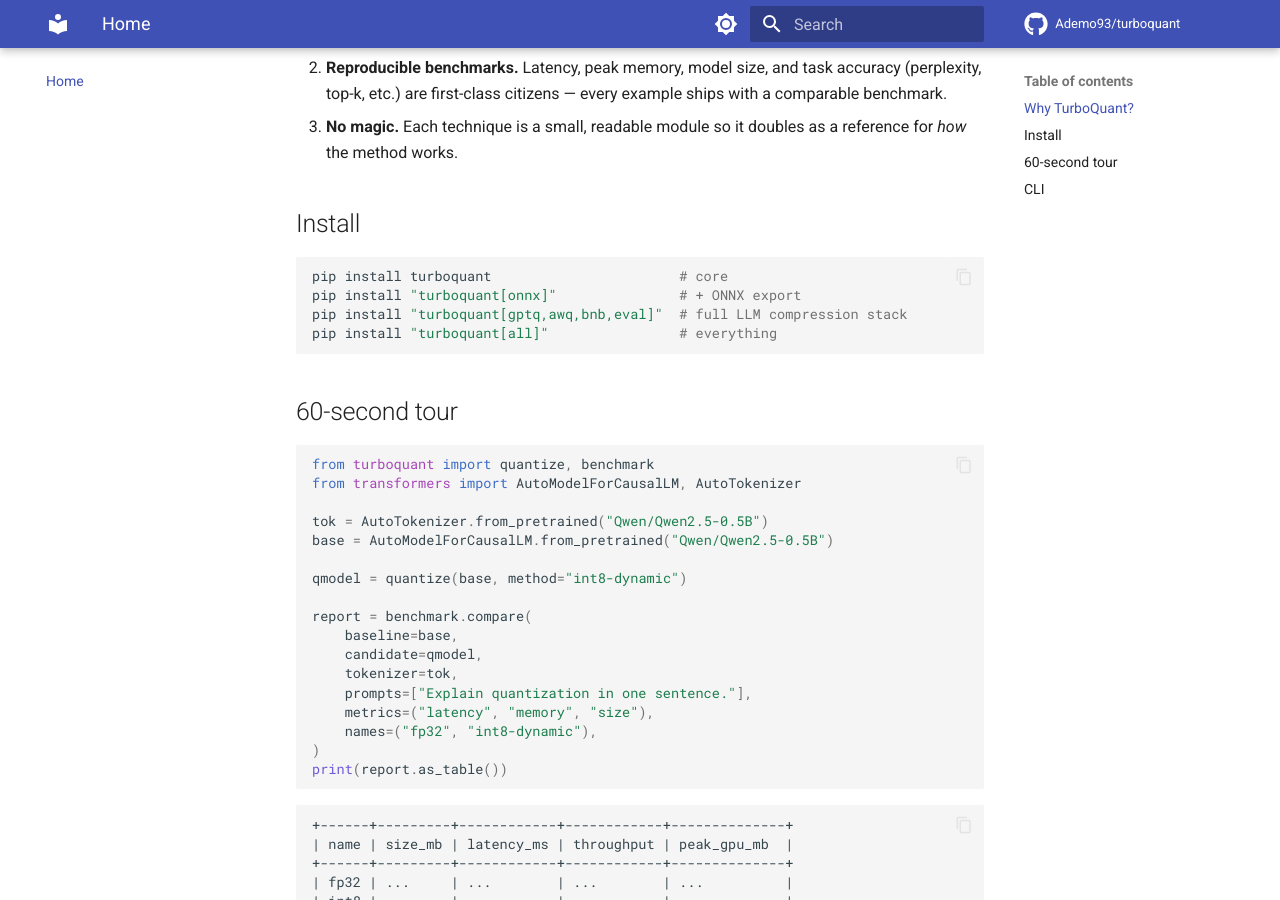
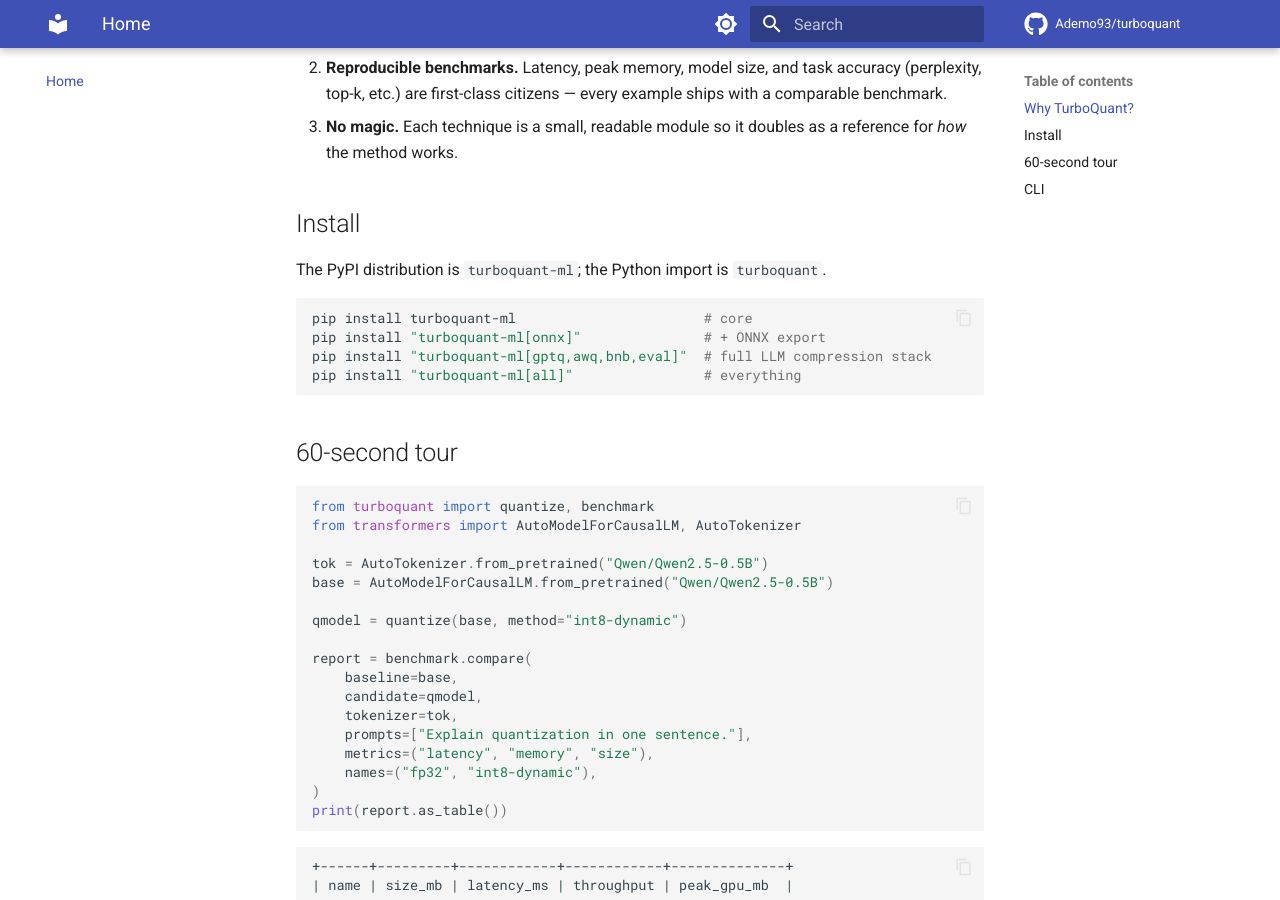
Before and after one commit to Ademo93/turboquant, an MkDocs documentation site: the page built from docs/index.md, in a window 1280 px wide and 900 px high, scrolled down 585 px. Built offline with MkDocs 1.6.1 and Material for MkDocs 9.7.7, drawn with Linux system fonts in a browser that asks for light colours; comment, search, counter and statistics services are not loaded.

Commit message:
chore: rename PyPI distribution to turboquant-ml
The unsuffixed "turboquant" name was already taken on PyPI by an unrelated
project (back2matching/turboquant, KV cache compression). Switch the
distribution name to `turboquant-ml` and update the install docs.

The Python import (`import turboquant`), the package layout, and the CLI
(`turboquant` / `tq`) are unchanged — only the pip-installable distribution
name changes.

````diff
--- a/docs/index.md
+++ b/docs/index.md
@@ -24,11 +24,13 @@ It is built around three principles:
 
 ## Install
 
+The PyPI distribution is `turboquant-ml`; the Python import is `turboquant`.
+
 ```bash
-pip install turboquant                       # core
-pip install "turboquant[onnx]"               # + ONNX export
-pip install "turboquant[gptq,awq,bnb,eval]"  # full LLM compression stack
-pip install "turboquant[all]"                # everything
+pip install turboquant-ml                       # core
+pip install "turboquant-ml[onnx]"               # + ONNX export
+pip install "turboquant-ml[gptq,awq,bnb,eval]"  # full LLM compression stack
+pip install "turboquant-ml[all]"                # everything
 ```
 
 ## 60-second tour
--- a/pyproject.toml
+++ b/pyproject.toml
@@ -3,9 +3,9 @@ requires = ["hatchling>=1.18"]
 build-backend = "hatchling.build"
 
 [project]
-name = "turboquant"
+name = "turboquant-ml"
 version = "0.1.0"
-description = "Model quantization and optimization toolkit for edge and resource-constrained deployment."
+description = "TurboQuant — model quantization and optimization toolkit for edge and resource-constrained deployment."
 readme = "README.md"
 license = { text = "MIT" }
 requires-python = ">=3.10"
@@ -60,7 +60,7 @@ dev = [
     "pre-commit>=3.7",
 ]
 all = [
-    "turboquant[onnx,gptq,awq,bnb,eval,viz]",
+    "turboquant-ml[onnx,gptq,awq,bnb,eval,viz]",
 ]
 
 [project.scripts]
````
Also changed, not shown: README.md (+13 -4 lines).
